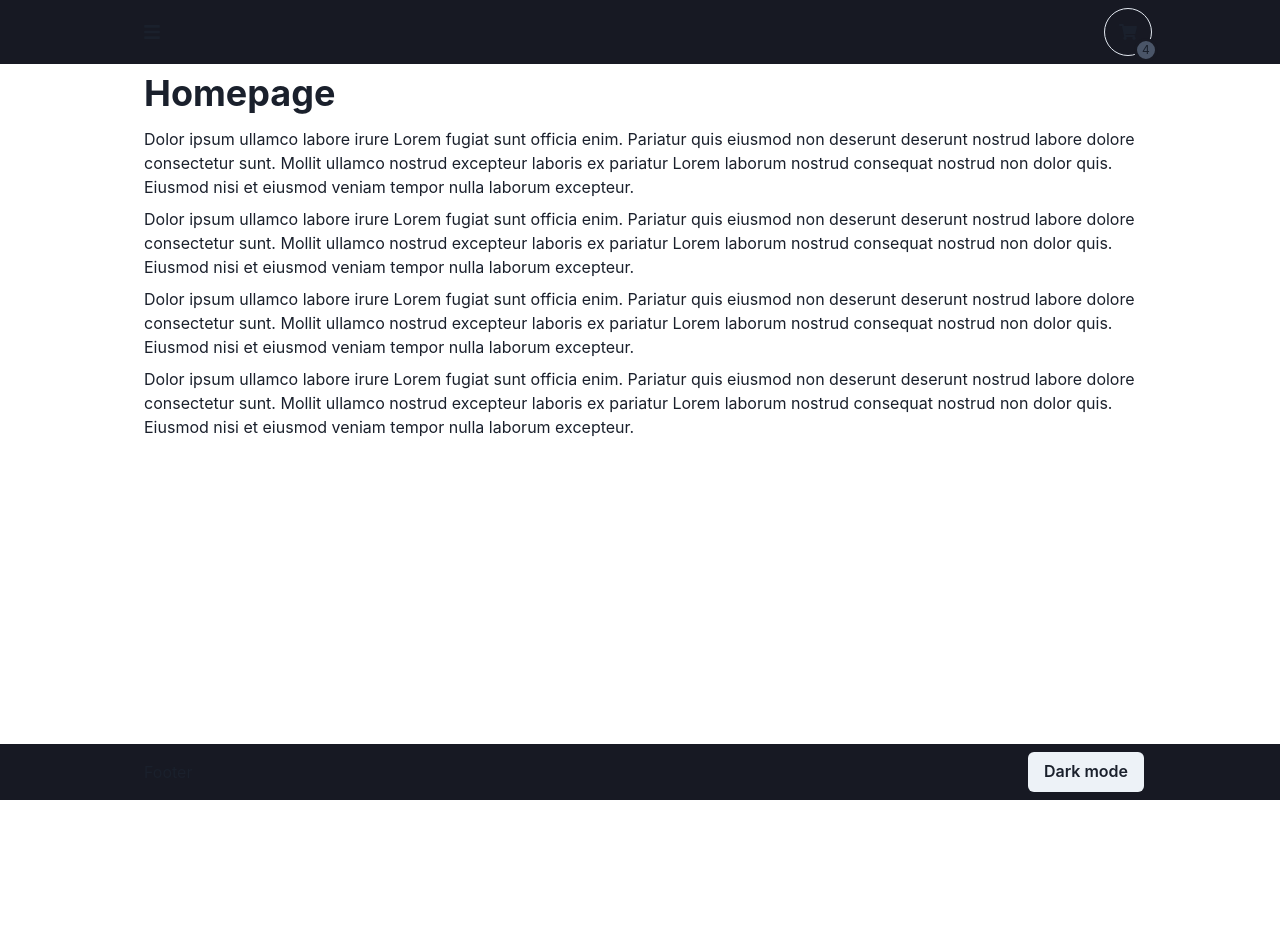
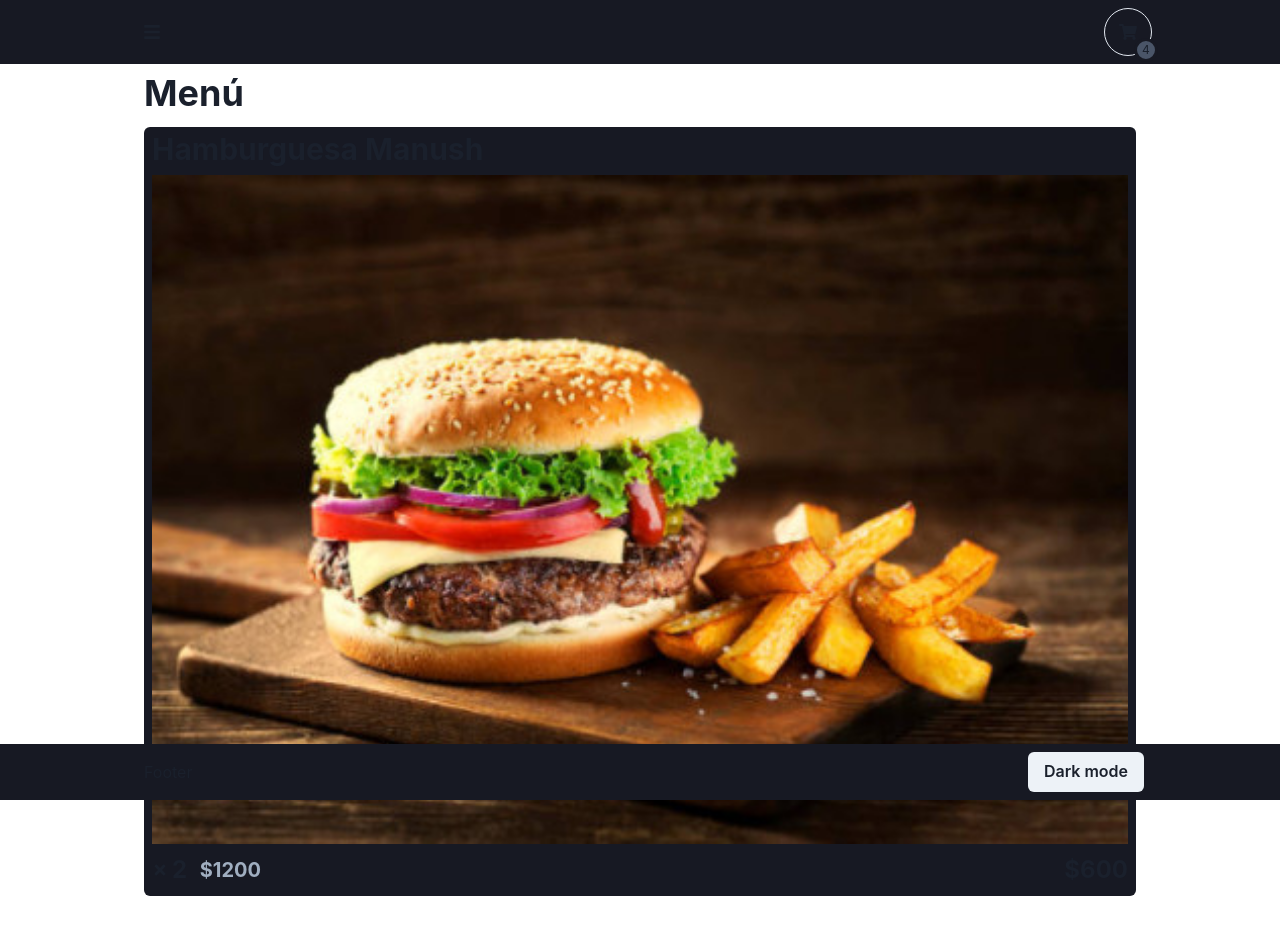
Before and after one commit to oncet/qord, a React (Vite) app: page / in a window 1280 px wide. Shown: the top 934 px of the page. Before the commit the page ends 800 px from the top, so only its background shows below. Built offline with nearby package versions, Linux system fonts and the light colour scheme.

Commit message:
use home as menu page

```diff
--- a/src/App.tsx
+++ b/src/App.tsx
@@ -1,9 +1,18 @@
 import React from "react";
 import { BrowserRouter as Router, Switch, Route } from "react-router-dom";
-import { Container, Heading, Text } from "@chakra-ui/react";
+import {
+  Container,
+  Heading,
+  HStack,
+  Icon,
+  Image,
+  Text,
+  VStack,
+} from "@chakra-ui/react";
 
 import Establishment from "./pages/Establishment";
 import Layout from "./components/Layout";
+import { FaMinus, FaPlus, FaTimes } from "react-icons/fa";
 
 function App() {
   return (
@@ -12,39 +21,46 @@ function App() {
         <Router>
           <Switch>
             <Route path="/" exact>
-              <Heading>Homepage</Heading>
-              <Text>
-                Dolor ipsum ullamco labore irure Lorem fugiat sunt officia enim.
-                Pariatur quis eiusmod non deserunt deserunt nostrud labore
-                dolore consectetur sunt. Mollit ullamco nostrud excepteur
-                laboris ex pariatur Lorem laborum nostrud consequat nostrud non
-                dolor quis. Eiusmod nisi et eiusmod veniam tempor nulla laborum
-                excepteur.
-              </Text>
-              <Text>
-                Dolor ipsum ullamco labore irure Lorem fugiat sunt officia enim.
-                Pariatur quis eiusmod non deserunt deserunt nostrud labore
-                dolore consectetur sunt. Mollit ullamco nostrud excepteur
-                laboris ex pariatur Lorem laborum nostrud consequat nostrud non
-                dolor quis. Eiusmod nisi et eiusmod veniam tempor nulla laborum
-                excepteur.
-              </Text>
-              <Text>
-                Dolor ipsum ullamco labore irure Lorem fugiat sunt officia enim.
-                Pariatur quis eiusmod non deserunt deserunt nostrud labore
-                dolore consectetur sunt. Mollit ullamco nostrud excepteur
-                laboris ex pariatur Lorem laborum nostrud consequat nostrud non
-                dolor quis. Eiusmod nisi et eiusmod veniam tempor nulla laborum
-                excepteur.
-              </Text>
-              <Text>
-                Dolor ipsum ullamco labore irure Lorem fugiat sunt officia enim.
-                Pariatur quis eiusmod non deserunt deserunt nostrud labore
-                dolore consectetur sunt. Mollit ullamco nostrud excepteur
-                laboris ex pariatur Lorem laborum nostrud consequat nostrud non
-                dolor quis. Eiusmod nisi et eiusmod veniam tempor nulla laborum
-                excepteur.
-              </Text>
+              <Heading>Menú</Heading>
+              <VStack
+                background="gray.900"
+                borderRadius="md"
+                px="2"
+                pt="1"
+                pb="2"
+                minHeight="9em"
+                justifyContent="space-between"
+                alignItems="left"
+              >
+                <Heading mb="0" size="lg">
+                  Hamburguesa Manush
+                </Heading>
+                <Image src="/images/burguer.jpg" alt="Segun Adebayo" />
+                <HStack justifyContent="space-between">
+                  <HStack spacing="3">
+                    <HStack
+                      alignItems="baseline"
+                      fontSize="2xl"
+                      letterSpacing="wide"
+                      spacing="1"
+                    >
+                      <Icon as={FaTimes} boxSize="4" />
+                      <strong>2</strong>
+                    </HStack>
+                    <Text
+                      as="span"
+                      fontSize="xl"
+                      fontWeight="bold"
+                      color="gray.400"
+                    >
+                      $1200
+                    </Text>
+                  </HStack>
+                  <Text fontSize="2xl">
+                    <strong>$600</strong>
+                  </Text>
+                </HStack>
+              </VStack>
             </Route>
             <Route path="/:establishment">
               <Establishment />
```
Also changed, not shown: images/burguer.jpg (added).
